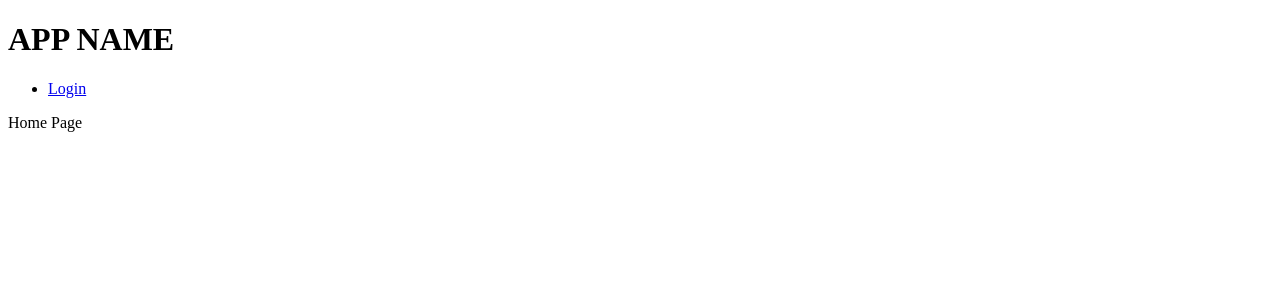
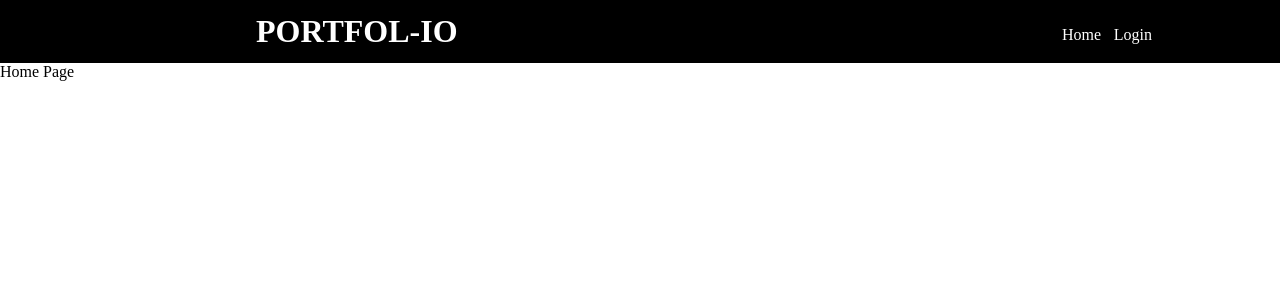
Before and after one commit to dcast0607/Portfol.io, a React (Create React App) app in the folder client/: page / in a window 1280 px wide. Shown: the top 300 px of the page. Built offline with nearby package versions, Linux system fonts and the light colour scheme.

Commit message:
basic styling for nav

```diff
--- a/client/src/App.js
+++ b/client/src/App.js
@@ -33,10 +33,14 @@ const client = new ApolloClient({
 });
 
 function App() {
+const styles = {
+
+}
+
   return (
     <ApolloProvider client={client}>
       <Router>
-        <Nav />
+        <Nav style={styles.nav}/>
         <div>
           <Routes>
             <Route
--- a/client/src/components/Nav/index.js
+++ b/client/src/components/Nav/index.js
@@ -2,20 +2,49 @@ import React from "react";
 import Auth from "../../utils/auth";
 import { Link } from "react-router-dom";
 
+
+
 function Nav() {
+
+  const styles = {
+    container: {
+      width: '100%',
+      backgroundColor: 'black',
+      color: 'white',
+      display: 'flex',
+      justifyContent: 'space-between',
+      padding: '1% 10% 1% 20%'
+    },
+    navLinks: {
+      display: 'flex',
+      gap: '1vw',
+      listStyle: 'none',
+      color: 'white',
+      paddingTop: '1vw'
+    },
+    log: {
+      textDecoration: 'none',
+      color: 'white',
+    },
+  }
 
     function showNavigation() {
         if (Auth.loggedIn()) {
           return (
-            <ul className="flex-row">
-              <li className="mx-1">
-                <Link to="/">
+            <ul style={styles.navLinks}>
+              <li>
+                <Link to="/" style={styles.log}>
                   Home
                 </Link>
               </li>
-              <li className="mx-1">
+              <li>
+                <Link to="/profile" style={styles.log}>
+                  Profile
+                </Link>
+              </li>
+              <li>
                 {/* this is not using the Link component to logout user and then refresh the application to the start */}
-                <a href="/" onClick={() => Auth.logout()}>
+                <a href="/" onClick={() => Auth.logout()} style={styles.log}>
                   Logout
                 </a>
               </li>
@@ -23,9 +52,14 @@ function Nav() {
           );
         } else {
           return (
-            <ul className="flex-row">
-              <li className="mx-1">
-                <Link to="/login">
+            <ul style={styles.navLinks}>
+              <li>
+                <Link to="/" style={styles.log}>
+                  Home
+                </Link>
+              </li>
+              <li >
+                <Link to="/login" style={styles.log}>
                   Login
                 </Link>
               </li>
@@ -35,8 +69,8 @@ function Nav() {
       }
 
       return (
-        <header>
-            <h1>APP NAME</h1>
+        <header style={styles.container}>
+            <h1>PORTFOL-IO</h1>
             <nav>
                 {showNavigation()}
             </nav>
--- /dev/null
+++ b/client/src/index.css
@@ -0,0 +1,5 @@
+* {
+    margin: 0;
+    padding: 0;
+    box-sizing:border-box;
+}
--- a/client/src/index.js
+++ b/client/src/index.js
@@ -1,5 +1,6 @@
 import React from 'react';
 import ReactDOM from 'react-dom';
+import './index.css';
 import App from './App';
 
 ReactDOM.render(
```
